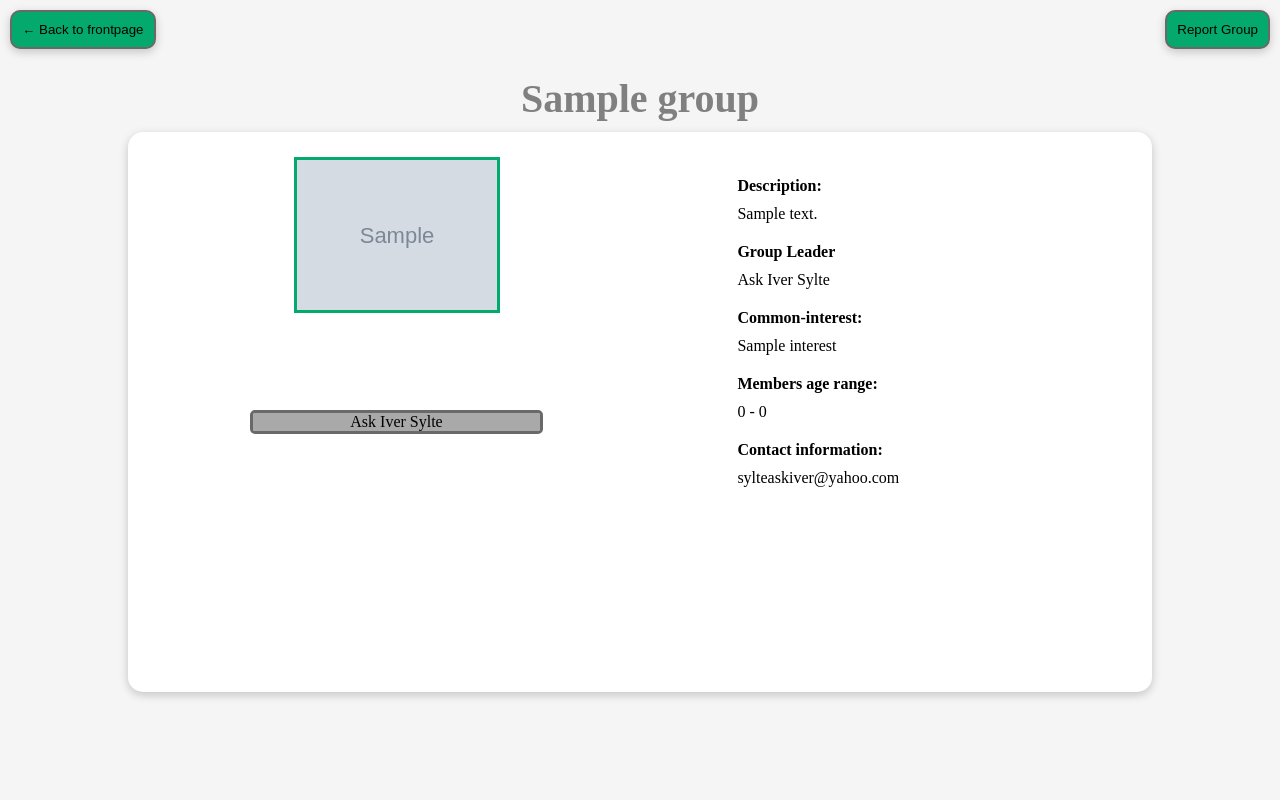
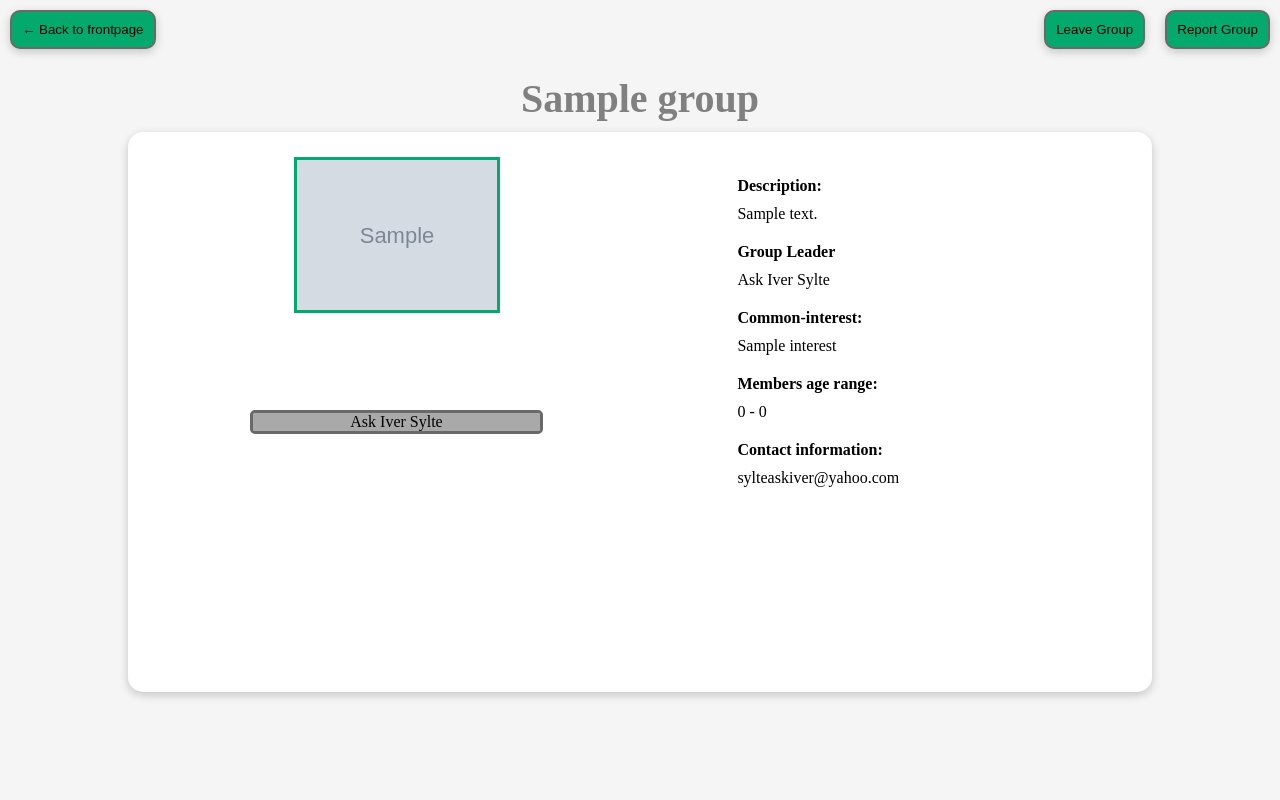
Before and after one commit to Madt2/TDT4145-Prosjekt-Vaar-2022, a Django app: page /GroupUp/group_page/1 in a window 1280 px wide. Run offline with Django 4.2, Linux system fonts and the light colour scheme; data comes from the database, SQL or seed files in the repository; tables that the repository leaves empty hold one stand-in row (values such as "Sample post"); grey boxes marked "Sample" are stand-in pictures.

Commit message:
Temporary commit while checking other branch

```diff
--- a/GroupUpProject/GroupUp/models.py
+++ b/GroupUpProject/GroupUp/models.py
@@ -94,5 +94,6 @@ class GroupReport(models.Model):
 
 
 class MemberOfGroup(models.Model):
+    objects = models.Manager()
     member = models.ForeignKey(Profile, on_delete=models.CASCADE)
     group = models.ForeignKey(Group, on_delete=models.CASCADE)
--- a/GroupUpProject/GroupUp/views.py
+++ b/GroupUpProject/GroupUp/views.py
@@ -9,7 +9,7 @@ from django.views.generic.detail import DetailView
 from django.views.generic.edit import UpdateView, CreateView
 
 from .forms import GroupForm, SignUpForm, ProfileForm
-from .models import Profile, Group, GroupReport
+from .models import Profile, Group, GroupReport, MemberOfGroup
 
 
 # Create your views here.
@@ -41,6 +41,25 @@ class GroupDetailView(DetailView):
     model = Group
     template_name = "GroupUp/group_page.html"
     pk_url_kwarg = 'pk'
+
+    """
+    def get(self, request, *args, **kwargs):
+        context = {}
+        context['members_of_group'] = MemberOfGroup.objects.filter(group_id=self.kwargs.get('pk'))
+        for key, value in context.items():
+            print (key, ' : ', value)
+        return render(request, 'GroupUp/group_page.html', context)
+        """
+
+    def get_context_data(self, **kwargs):
+        # Call the base implementation first to get a context
+        context = super().get_context_data(**kwargs)
+        # Add in a QuerySet of all the books
+        context['members_of_group'] = MemberOfGroup.objects.all().filter(group_id=self.kwargs.get('pk')).values()
+        for key, value in context.items():
+            print(key, ' : ', value)
+        return context
+
 
 
 class MyGroupsListView(ListView):
--- a/GroupUpProject/templates/GroupUp/group_page.html
+++ b/GroupUpProject/templates/GroupUp/group_page.html
@@ -22,6 +22,14 @@
             <button class="menu_button" type="button">
                 Report Group</button>
             </a>
+            {% for group_members in members_of_group %}
+            {% if user.profile.id == group_members.member.id %}
+            <a href="{% url 'update_group' pk=group.id %}">
+            <button class="menu_button" type="button">
+                Leave Group</button>
+            </a>
+            {% endif%}
+            {% endfor %}
         </nav>
         <div class="page_container">
             <div id="group_top">
```
